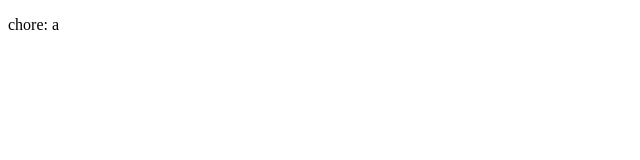
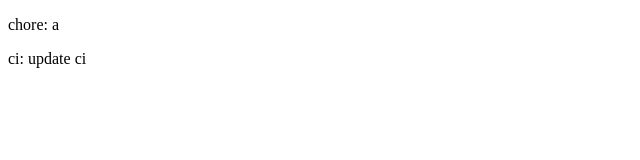
Before and after one commit to antonhallstrom/g-actions, a website: page src/index.html in a window 1280 px wide. Shown: the full height of the page, 0-640 px from the left. Drawn offline with Linux system fonts and the light colour scheme.

Commit message:
ci: update ci

```diff
--- a/src/index.html
+++ b/src/index.html
@@ -8,5 +8,6 @@
 </head>
 <body>
   <p>chore: a</p>
+  <p>ci: update ci</p>
 </body>
 </html>
```
